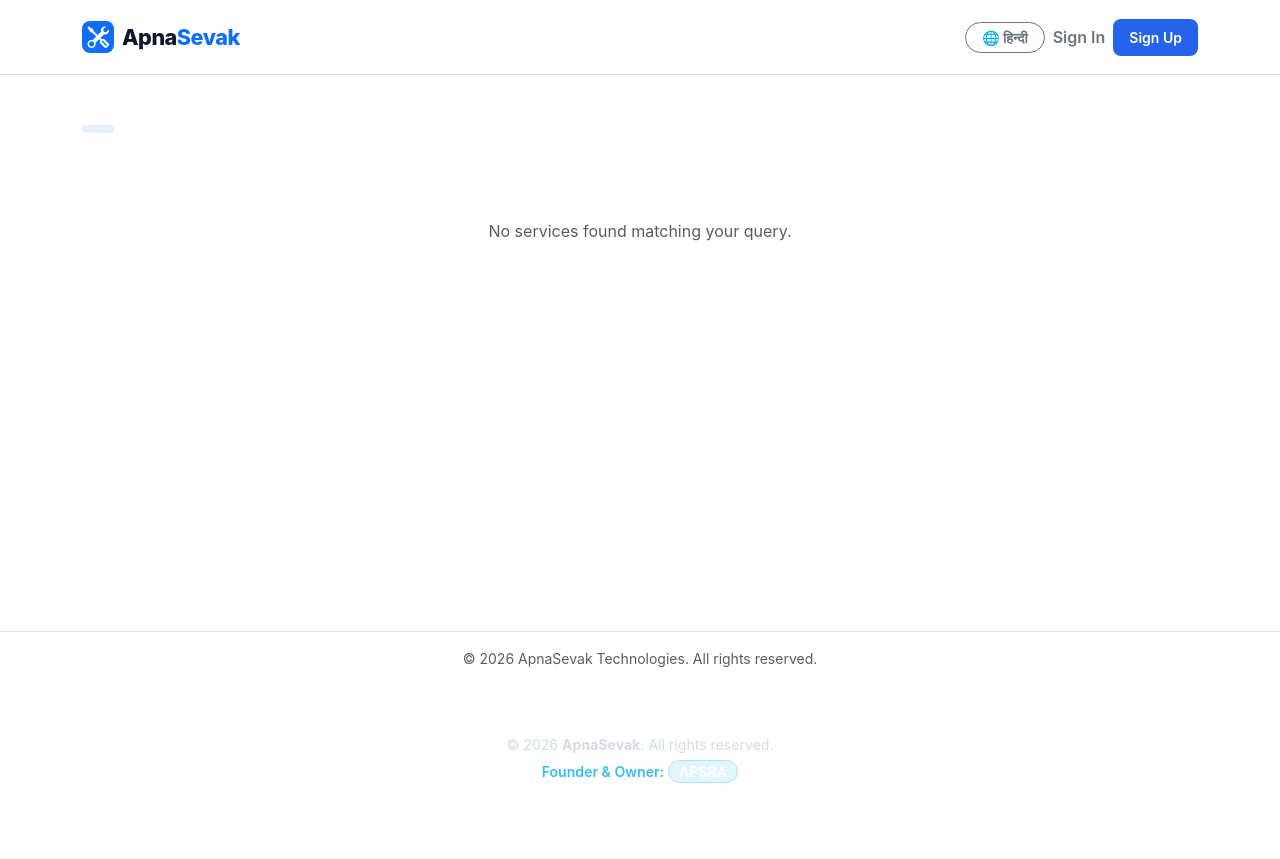
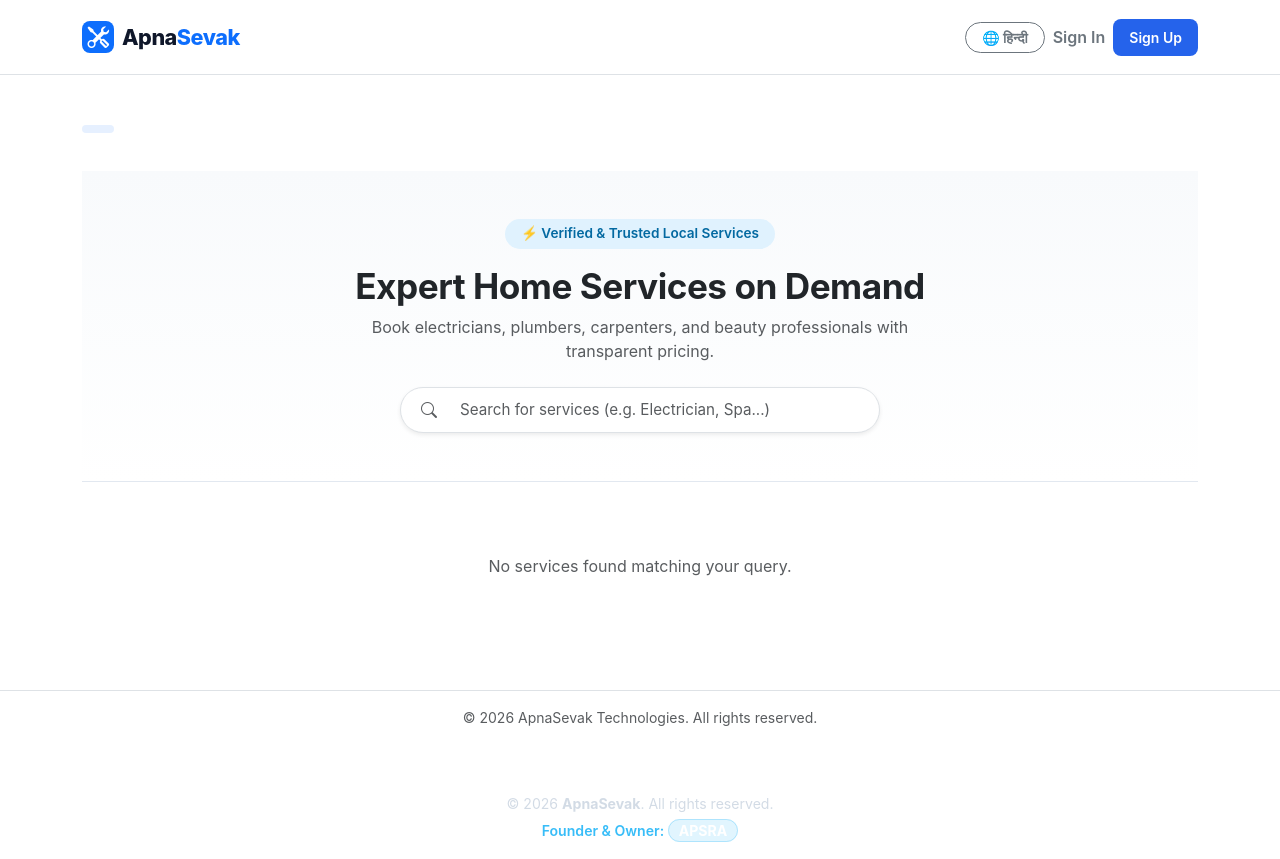
Before and after one commit to Priyu7/apnasevak, a Flask app: template templates/index.html in a window 1280 px wide. Before the commit the page ends 783 px from the top, so only its background shows below. Run offline with Flask 3, Linux system fonts and the light colour scheme; the template is opened without the code that fills it, so the values that code supplies are empty.

Commit message:
Add homepage hero banner with live service search and fix layout

```diff
--- a/templates/index.html
+++ b/templates/index.html
@@ -10,6 +10,37 @@
         <h2 class="fw-extrabold text-dark display-6 mb-2">{{ t.catalog_title }}</h2>
         <p class="text-muted">{{ t.catalog_subtitle }}</p>
     </div>
+
+    <!-- HERO BANNER SECTION -->
+<div class="py-5 mb-4 text-center" style="background: linear-gradient(180deg, #F8FAFC 0%, #FFFFFF 100%); border-bottom: 1px solid #E2E8F0;">
+    <div class="container">
+        <span class="badge rounded-pill px-3 py-2 mb-3 fw-semibold" style="background: #E0F2FE; color: #0369A1; font-size: 0.85rem;">
+            ⚡ {% if current_lang == 'hi' %}सत्यापित एवं भरोसेमंद लोकल सेवाएँ{% else %}Verified & Trusted Local Services{% endif %}
+        </span>
+        <h1 class="fw-bold text-dark mb-2" style="font-size: 2.2rem; letter-spacing: -0.5px;">
+            {% if current_lang == 'hi' %}घर बैठे पाएं बेहतरीन सेवाएँ{% else %}Expert Home Services on Demand{% endif %}
+        </h1>
+        <p class="text-muted mx-auto mb-4" style="max-width: 550px; font-size: 1rem;">
+            {% if current_lang == 'hi' %}
+                इलेक्ट्रीशियन, प्लंबर, कारपेंटर और ब्यूटी एक्सपर्ट्स—एक क्लिक में बुक करें।
+            {% else %}
+                Book electricians, plumbers, carpenters, and beauty professionals with transparent pricing.
+            {% endif %}
+        </p>
+
+        <!-- Search Bar -->
+        <div class="mx-auto" style="max-width: 480px;">
+            <div class="input-group shadow-sm rounded-pill overflow-hidden border bg-white p-1">
+                <span class="input-group-text bg-white border-0 ps-3 text-muted">
+                    <i class="bi bi-search"></i>
+                </span>
+                <input type="text" id="serviceSearchInput" class="form-control border-0 shadow-none"
+                       placeholder="{% if current_lang == 'hi' %}सेवा खोजें (उदा. Electrician, Spa...){% else %}Search for services (e.g. Electrician, Spa...){% endif %}"
+                       onkeyup="filterServices()" style="font-size: 0.95rem;">
+            </div>
+        </div>
+    </div>
+</div>
 
     <!-- Services Grid -->
     <div class="row g-4">
@@ -63,4 +94,18 @@
     </div>
 
 </div>
+<script>
+function filterServices() {
+    let input = document.getElementById('serviceSearchInput').value.toLowerCase();
+    let cards = document.querySelectorAll('.col-md-6');
+    cards.forEach(card => {
+        let text = card.innerText.toLowerCase();
+        if (text.includes(input)) {
+            card.style.display = "";
+        } else {
+            card.style.display = "none";
+        }
+    });
+}
+</script>
 {% endblock %}
```
Also changed, not shown: templates/dashboard.html (+38 -0 lines), instance/apnasevak.db.
